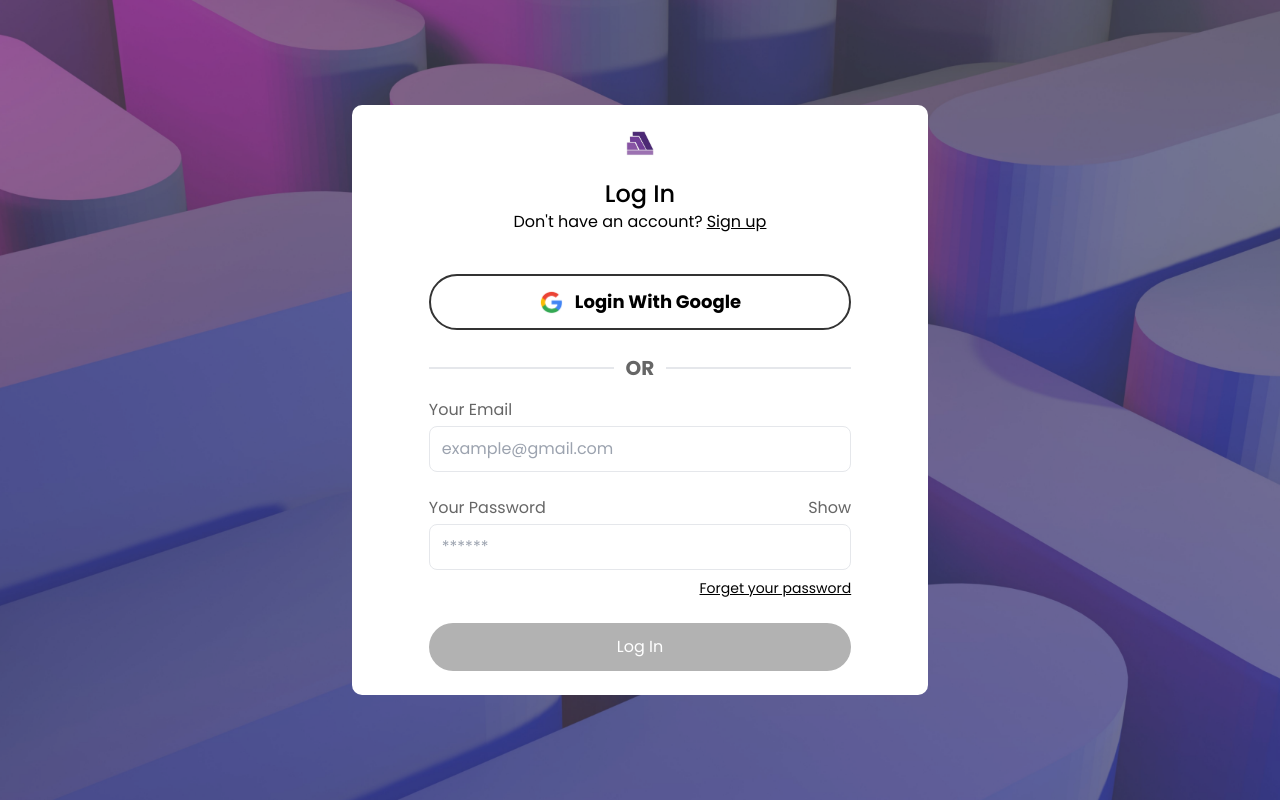
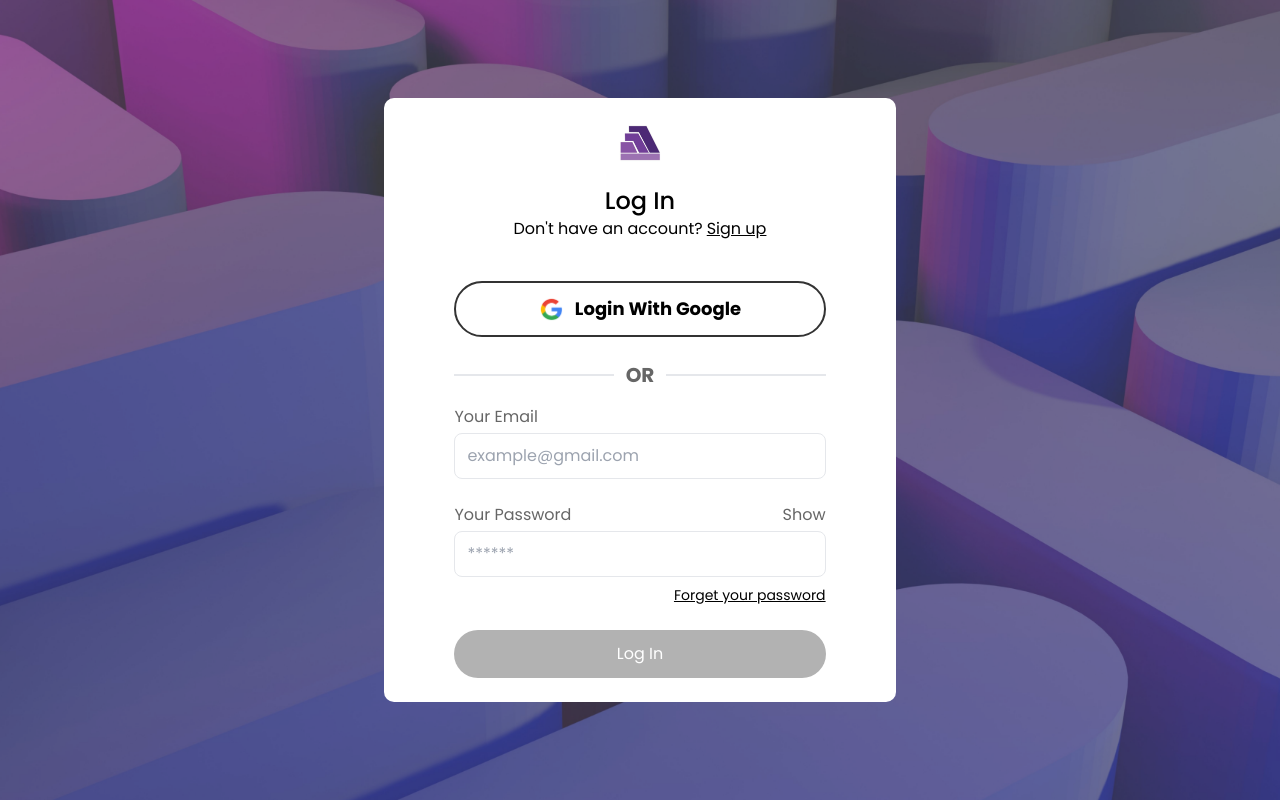
Before and after one commit to salman4ll/starter-project-msib-salman-al-farisi-frontend, a Next.js app: page /login in a window 1280 px wide. Built offline with nearby package versions, Linux system fonts and the light colour scheme; some icons are missing.

Commit message:
login page update

```diff
--- a/src/app/login/page.tsx
+++ b/src/app/login/page.tsx
@@ -28,13 +28,13 @@ export default function Login() {
           objectFit: "cover",
         }}
       />
-      <div className="w-[90%] p-6 m-auto bg-white rounded-[10px] lg:max-w-xl z-10">
+      <div className="w-[90%] p-6 m-auto bg-white rounded-[10px] lg:max-w-lg z-10">
         <div className="w-full text-center">
           <Image
             alt="logo ambis kerja"
             src={imgLogo}
             width={1000}
-            className="w-8 m-auto"
+            className="w-12 m-auto"
           />
           <h1 className="text-2xl font-medium mt-5">Log In</h1>
           <div className="flex justify-center text-xs md:text-base">
```
